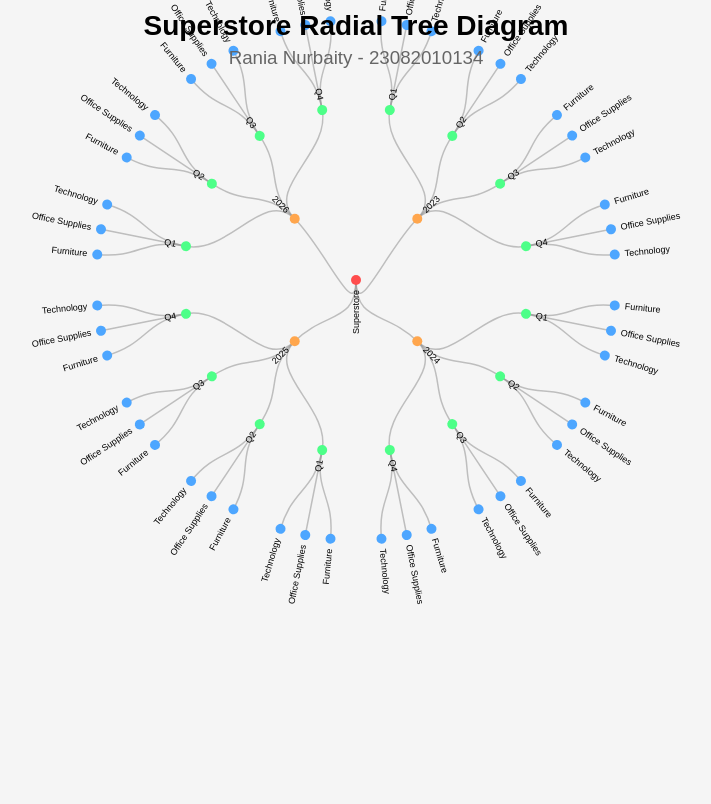
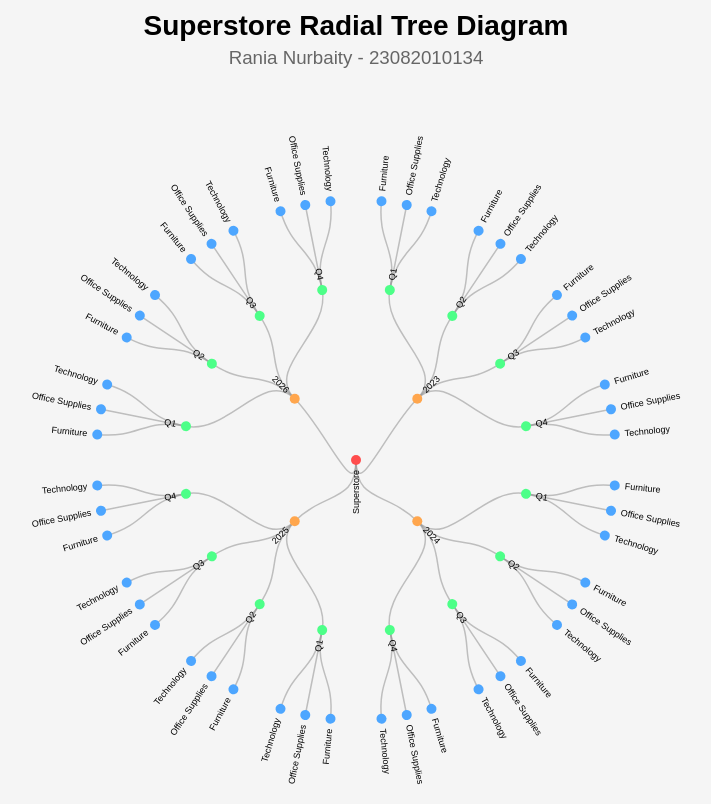
Before and after one commit to Ranianur21/134-superstore-radial-tree, a plain HTML site: page index.html in a window 1280 px wide. Shown: the whole page, without its empty margins (284-995 px from the left). Drawn offline with nearby package versions, Linux system fonts and the light colour scheme.

Commit message:
nurunin diagram lagi

```diff
--- a/index.html
+++ b/index.html
@@ -114,7 +114,7 @@
 const svg = d3.select("svg")
   .attr("viewBox", [
     -width / 2,
-    -height / 2 + 120,
+    -height / 2 - 60,
     width,
     height
   ]);
```
